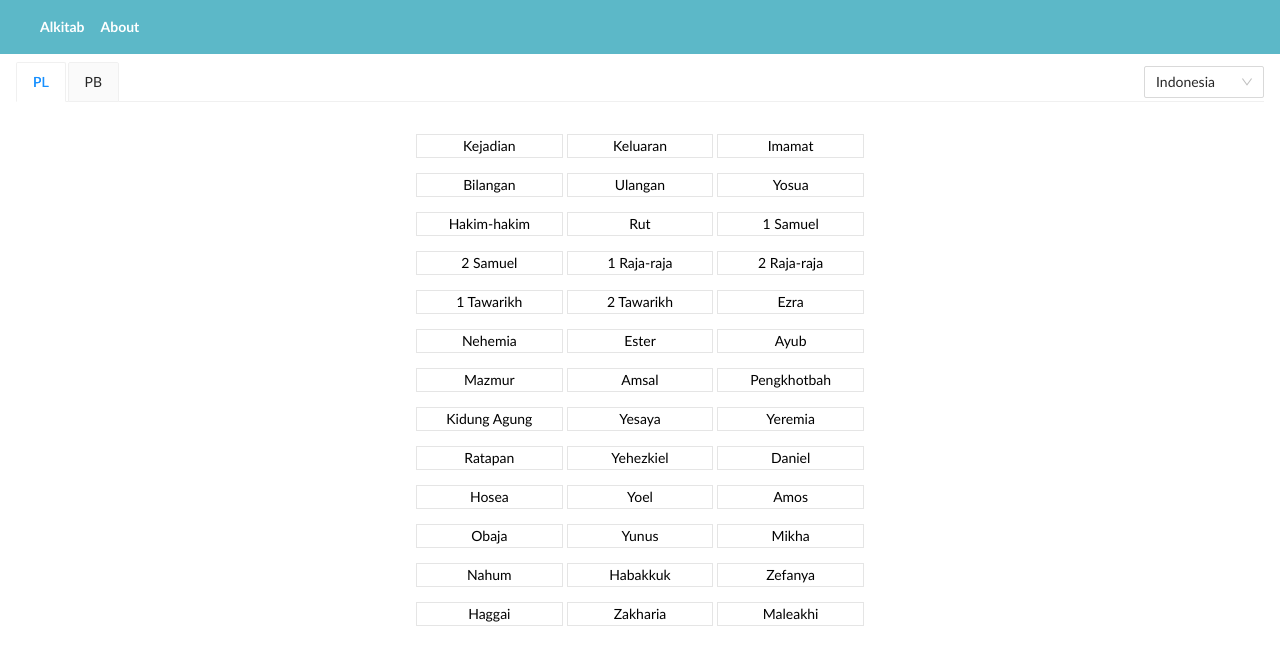
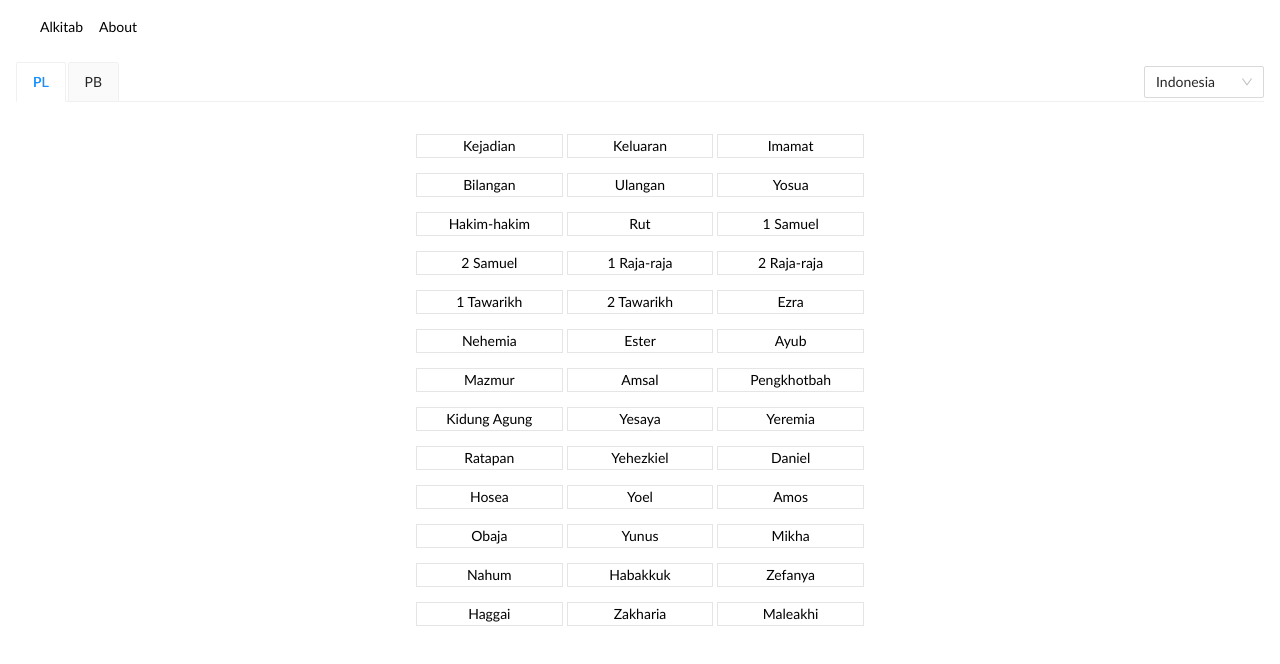
Before and after one commit to ericksih/alkitab, a React (Create React App) app: page / in a window 1280 px wide. Shown: the top 664 px of the page. Built offline with nearby package versions, Linux system fonts and the light colour scheme.

Commit message:
Update App.css

```diff
--- a/src/App.css
+++ b/src/App.css
@@ -13,14 +13,17 @@
     display: flex;
     align-items: center;
     padding: 0.5rem 2rem;
-    background-color: rgb(92, 184, 200);
+    background-color: rgb(255, 255, 255);
 }
 
+.nav-link {
+    color: rgb(0, 0, 0);
+    /* font-weight: bold; */
+    margin: 0.5rem;
+}
 
-.nav-link {
-    color: #fff;
-    font-weight: bold;
-    margin: 0.5rem;
+.nav-link:hover {
+    color: rgb(0, 0, 0);
 }
 /* End Navigation */
 
```
